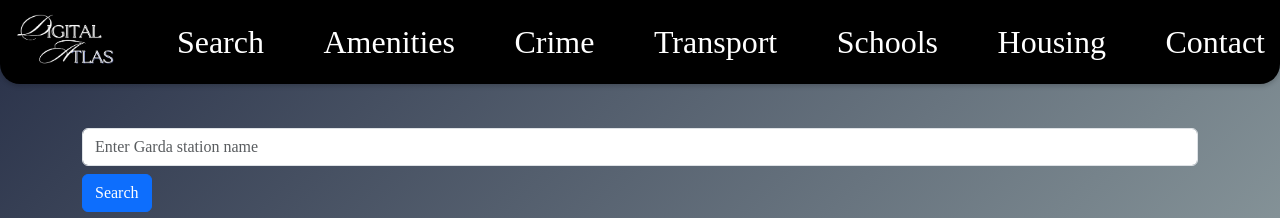
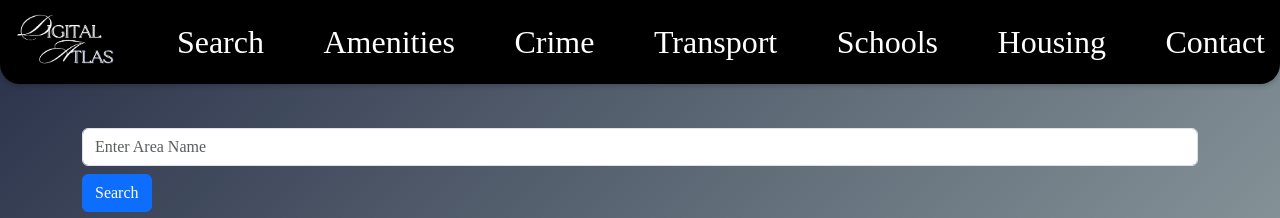
Before and after one commit to jade211/Digital-Atlas, a React (Create React App) app in the folder code/frontend/atlas/: page /crimenav in a window 1280 px wide. Shown: the top 218 px of the page. Built offline with nearby package versions, Linux system fonts and the light colour scheme; the HTML template or start-up script is replaced by a standard one.

Commit message:
Edited searchbar message in crime-navbar.

```diff
--- a/code/frontend/atlas/src/components/crime-navbar.jsx
+++ b/code/frontend/atlas/src/components/crime-navbar.jsx
@@ -481,7 +481,7 @@ function CrimeNav() {
       <div className="container mt-4">
         <input
           type="text"
-          placeholder="Enter Garda station name"
+          placeholder="Enter Area Name"
           value={gardaStationInput}
           onChange={(e) => setGardaStationInput(e.target.value)}
           className="form-control mb-2"
```
